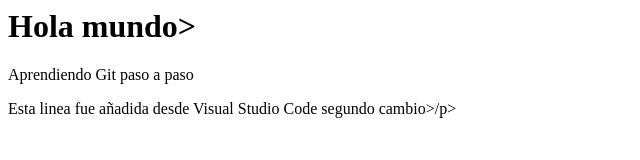
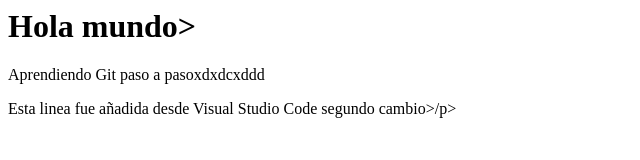
Before and after one commit to AnaAngeles2023/demo_github, a plain HTML site: page index.html in a window 1280 px wide. Shown: the full height of the page, 0-640 px from the left. Drawn offline with Linux system fonts and the light colour scheme.

Commit message:
cambiado parrado

```diff
--- a/index.html
+++ b/index.html
@@ -1,3 +1,3 @@
 <h1>Hola mundo></h1>
-<p>Aprendiendo Git paso a paso</p>
+<p>Aprendiendo Git paso a pasoxdxdcxddd</p>
 <p> Esta linea fue añadida desde Visual Studio Code segundo cambio>/p>
```
